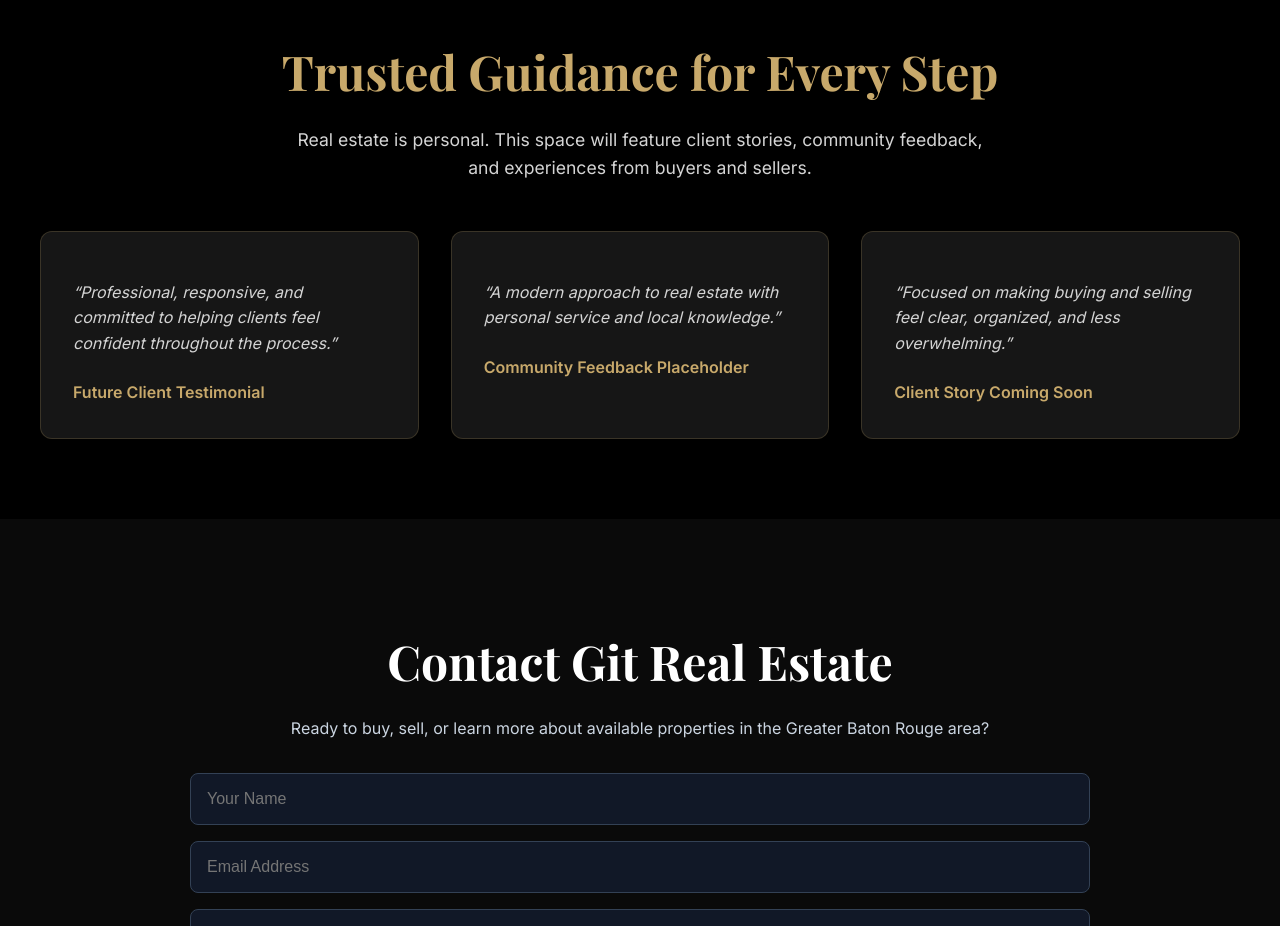
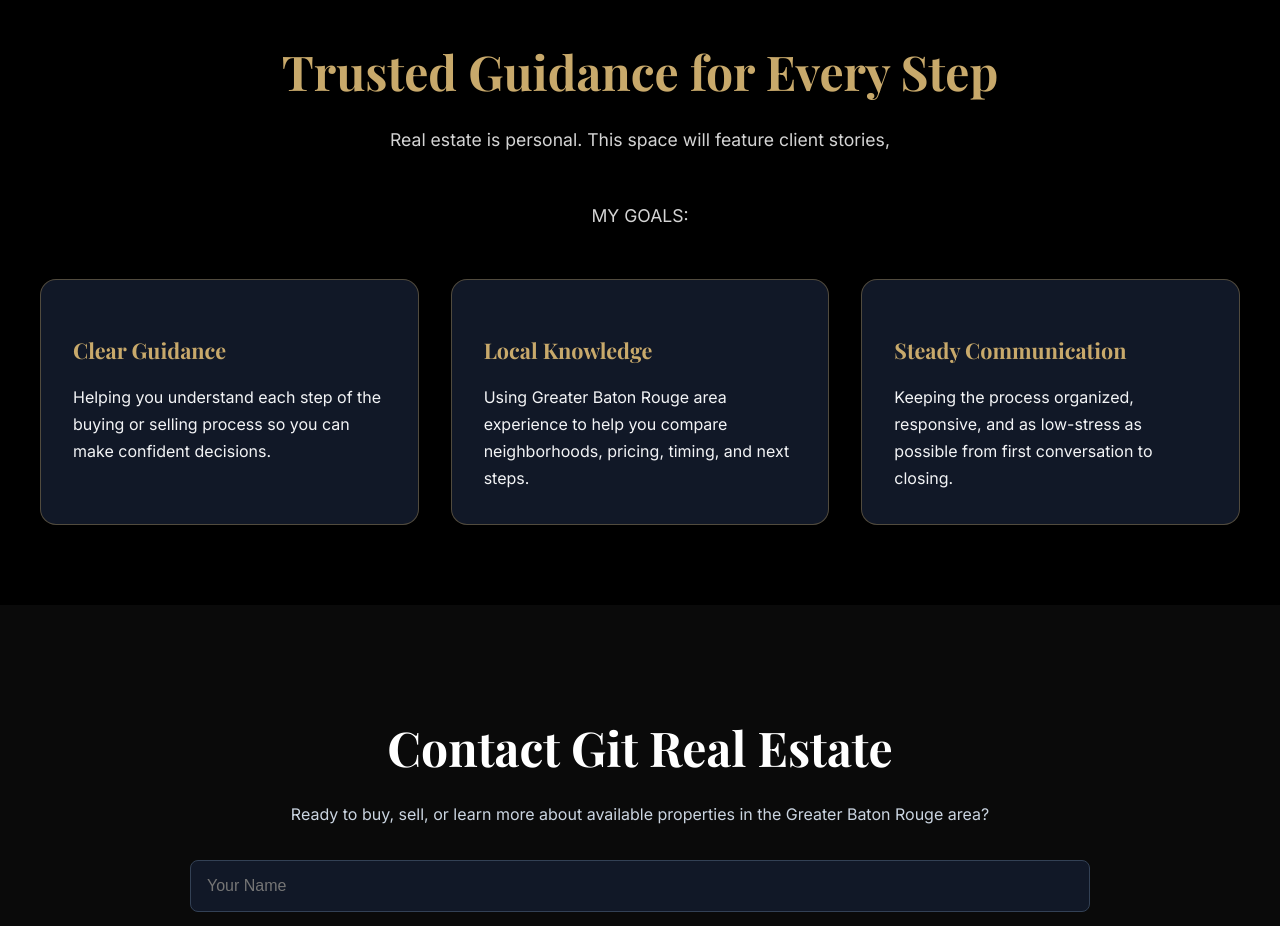
Before and after one commit to ellene-broome/gitRealEstate, a React (Vite) app: page / in a window 1280 px wide. Shown: the part 3580-4506 px from the top of the page. Built offline with nearby package versions, Linux system fonts and the light colour scheme.

Commit message:
Update gaols section and about content

```diff
--- a/src/index.css
+++ b/src/index.css
@@ -764,22 +764,29 @@
 }
 
 .testimonial-card {
-  background-color: var(--surface);
+  background: #111827;
   padding: 2rem;
-  border-radius: 12px;
-  border: 1px solid rgba(200, 169, 107, 0.2);
+  border-radius: 16px;
+  border: 1px solid rgba(200, 169, 107, 0.35);
   text-align: left;
 }
 
+.testimonial-card h3 {
+  color: var(--primary);
+  font-size: 1.35rem;
+  margin-bottom: 0.75rem;
+}
+
 .testimonial-card p {
-  color: var(--text-soft);
-  font-style: italic;
-  margin-bottom: 1.5rem;
+  color: #f3f4f6;
+  font-style: normal;
+  margin-bottom: 0;
+  line-height: 1.7;
 }
 
 .testimonial-card span {
-  color: var(--primary);
-  font-weight: bold;
+  color: #ffffff;
+  font-weight: 700;
 }
 
 @media (max-width: 768px) {
--- a/src/pages/HomePage.jsx
+++ b/src/pages/HomePage.jsx
@@ -309,34 +309,32 @@
 
                 <p>
                 Real estate is personal. This space will feature client stories,
-                community feedback, and experiences from buyers and sellers.
                 </p>
+                <p>MY GOALS:</p>
 
            <div className="testimonials-grid">
   <div className="testimonial-card">
+    <h3>Clear Guidance</h3>
     <p>
-                    “Professional, responsive, and committed to helping clients feel
-                    confident throughout the process.”
+      Helping you understand each step of the buying or selling process so you
+      can make confident decisions.
     </p>
-
-                    <span>Future Client Testimonial</span>
   </div>
 
   <div className="testimonial-card">
+    <h3>Local Knowledge</h3>
     <p>
-                    “A modern approach to real estate with personal service and local
-                    knowledge.”
+      Using Greater Baton Rouge area experience to help you compare
+      neighborhoods, pricing, timing, and next steps.
     </p>
-
-                    <span>Community Feedback Placeholder</span>
   </div>
 
   <div className="testimonial-card">
+    <h3>Steady Communication</h3>
     <p>
-                    “Focused on making buying and selling feel clear, organized, and
-                    less overwhelming.”
+      Keeping the process organized, responsive, and as low-stress as possible
+      from first conversation to closing.
     </p>
-                    <span>Client Story Coming Soon</span>
   </div>
 </div>
         </div>
```
Also changed, not shown: 1 other file (tests, documents, lock files or other folders). Lines whose indentation alone changed are shown as unchanged.
